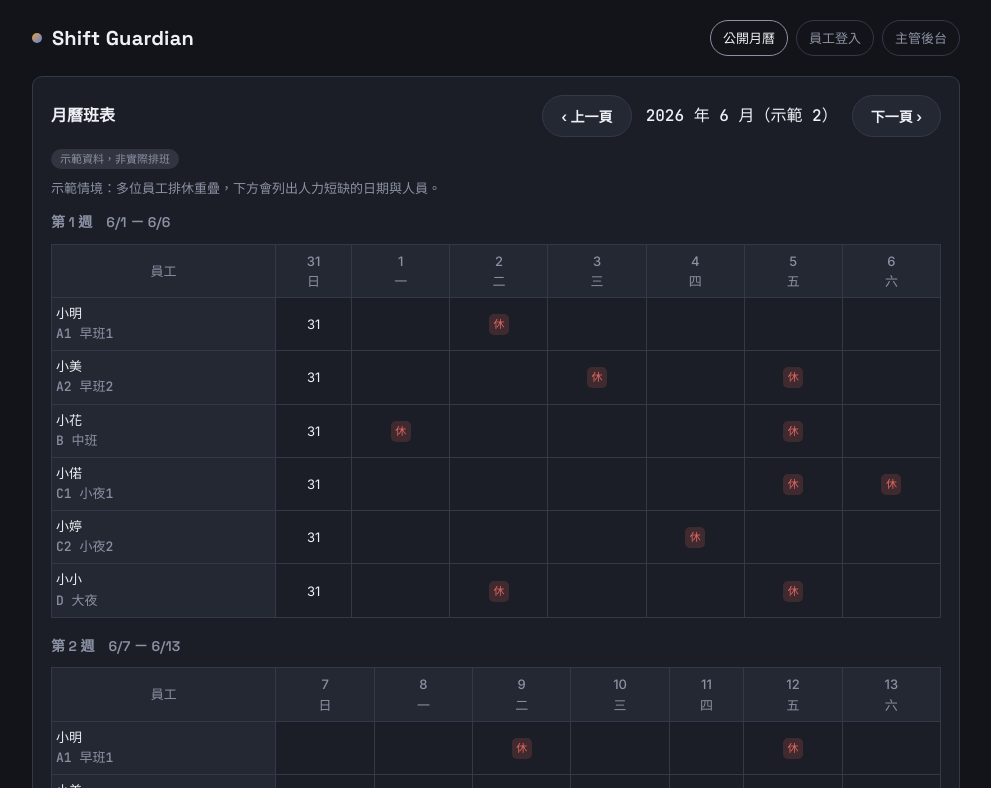
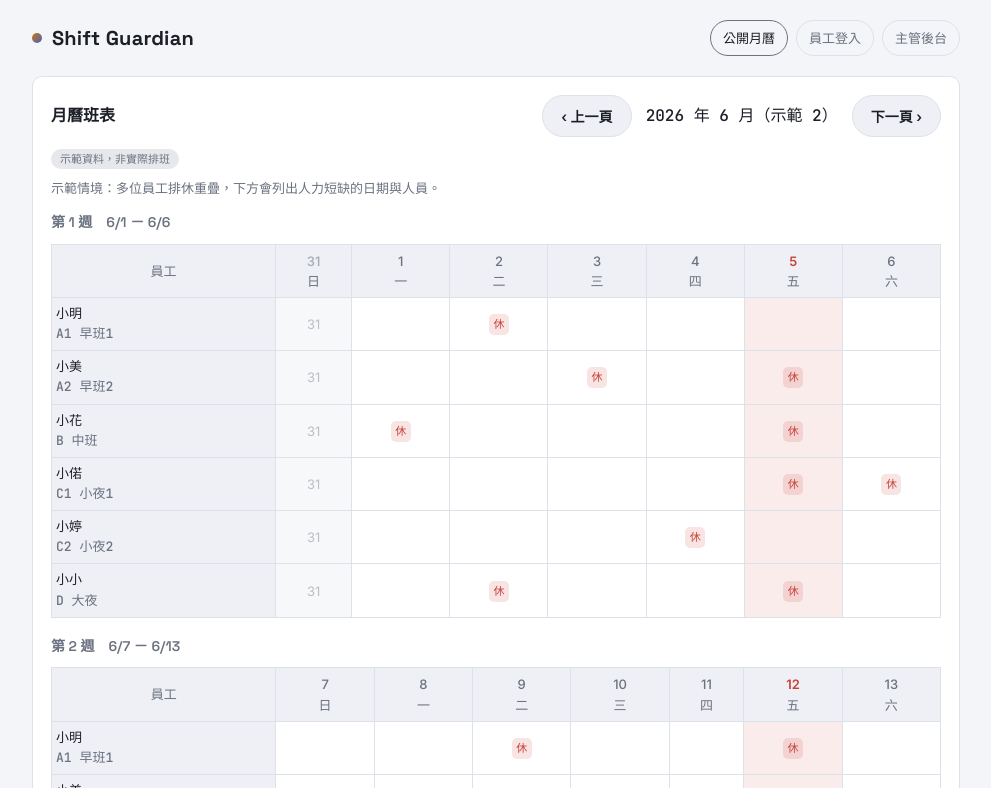
Before and after one commit to john7t/shift-guardian, a plain HTML site: page index.html in a window 1280 px wide. Both pictures are taken after a click on the button "下一頁 ›". Shown: the top 788 px of the page, without its empty margins (144-1135 px from the left). Drawn offline with Linux system fonts and the light colour scheme; no server answers.

Commit message:
Add files via upload

```diff
--- a/css/style.css
+++ b/css/style.css
@@ -1,16 +1,16 @@
 @import url("https://fonts.googleapis.com/css2?family=Space+Grotesk:wght@500;600;700&family=Inter:wght@400;500;600&family=JetBrains+Mono:wght@500;600&display=swap");
 
 :root {
-  --ink: #12141a;
-  --surface: #1b1e27;
-  --surface-2: #242833;
-  --line: #333949;
-  --text: #eef0f5;
-  --text-dim: #8b91a3;
-  --dawn: #e2a33d;   /* 日間班別 */
-  --dusk: #5f7fe0;   /* 夜間班別 */
-  --danger: #e2665f;
-  --success: #4fae82;
+  --ink: #f4f5f8;
+  --surface: #ffffff;
+  --surface-2: #eef0f5;
+  --line: #dde1e9;
+  --text: #1c1f27;
+  --text-dim: #6b7280;
+  --dawn: #c8790a;   /* 日間班別 */
+  --dusk: #4a5fc7;   /* 夜間班別 */
+  --danger: #c8433a;
+  --success: #2f9e64;
   --radius: 10px;
   --font-display: "Space Grotesk", sans-serif;
   --font-body: "Inter", "PingFang TC", "Microsoft JhengHei", sans-serif;
@@ -151,9 +151,9 @@ input:focus, select:focus {
   transition: transform 0.1s ease, opacity 0.15s ease;
 }
 .btn:active { transform: scale(0.97); }
-.btn-primary { background: var(--dawn); color: #1a1204; }
+.btn-primary { background: var(--dawn); color: #fff; }
 .btn-secondary { background: var(--surface-2); color: var(--text); border: 1px solid var(--line); }
-.btn-danger { background: var(--danger); color: #2b0906; }
+.btn-danger { background: var(--danger); color: #fff; }
 .btn-line { background: #06c755; color: #fff; }
 .btn:disabled { opacity: 0.4; cursor: not-allowed; }
 .btn-block { width: 100%; }
@@ -195,14 +195,32 @@ table.cal td.emp-name {
   font-family: var(--font-mono);
   padding: 2px 4px;
 }
-.badge.shift-A1, .badge.shift-A2, .badge.shift-B { background: rgba(226,163,61,0.18); color: var(--dawn); }
-.badge.shift-C1, .badge.shift-C2, .badge.shift-D { background: rgba(95,127,224,0.18); color: var(--dusk); }
-.badge.off { background: rgba(226,102,95,0.18); color: var(--danger); }
-.badge.annual { background: rgba(79,174,130,0.2); color: var(--success); }
-.badge.pending { background: rgba(139,145,163,0.2); color: var(--text-dim); }
+.badge.shift-A1, .badge.shift-A2, .badge.shift-B { background: rgba(200,121,10,0.14); color: var(--dawn); }
+.badge.shift-C1, .badge.shift-C2, .badge.shift-D { background: rgba(74,95,199,0.14); color: var(--dusk); }
+.badge.off { background: rgba(200,67,58,0.14); color: var(--danger); }
+.badge.annual { background: rgba(47,158,100,0.16); color: var(--success); }
+.badge.pending { background: rgba(107,114,128,0.16); color: var(--text-dim); }
 
 .legend { display: flex; gap: 14px; flex-wrap: wrap; margin-top: 10px; font-size: 12px; color: var(--text-dim); }
 .legend .swatch { display: inline-block; width: 10px; height: 10px; border-radius: 3px; margin-right: 4px; vertical-align: -1px; }
+
+/* ---------- 前後月灰字補位、短缺日高亮 ---------- */
+.cell-outmonth {
+  color: var(--text-dim);
+  opacity: 0.45;
+  background: var(--surface-2);
+}
+.date-outmonth { color: var(--text-dim); opacity: 0.55; }
+.col-shortage { background: rgba(200,67,58,0.10); }
+.date-blink {
+  color: var(--danger);
+  font-weight: 700;
+  animation: blinkRed 1s step-start infinite;
+}
+@keyframes blinkRed {
+  50% { opacity: 0.25; }
+}
+.badge.support { background: rgba(74,95,199,0.16); color: var(--dusk); }
 
 /* ---------- Day picker grid ---------- */
 .day-grid {
@@ -238,10 +256,10 @@ table.cal td.emp-name {
 }
 .row-item .meta { font-size: 12px; color: var(--text-dim); }
 .status-pill { font-size: 11px; padding: 3px 9px; border-radius: 999px; font-family: var(--font-mono); }
-.status-pending { background: rgba(139,145,163,0.2); color: var(--text-dim); }
-.status-approved { background: rgba(79,174,130,0.2); color: var(--success); }
-.status-rejected { background: rgba(226,102,95,0.2); color: var(--danger); }
-.status-locked { background: rgba(226,163,61,0.2); color: var(--dawn); }
+.status-pending { background: rgba(107,114,128,0.16); color: var(--text-dim); }
+.status-approved { background: rgba(47,158,100,0.16); color: var(--success); }
+.status-rejected { background: rgba(200,67,58,0.16); color: var(--danger); }
+.status-locked { background: rgba(200,121,10,0.16); color: var(--dawn); }
 
 /* ---------- toast ---------- */
 #sg-toast {
```
